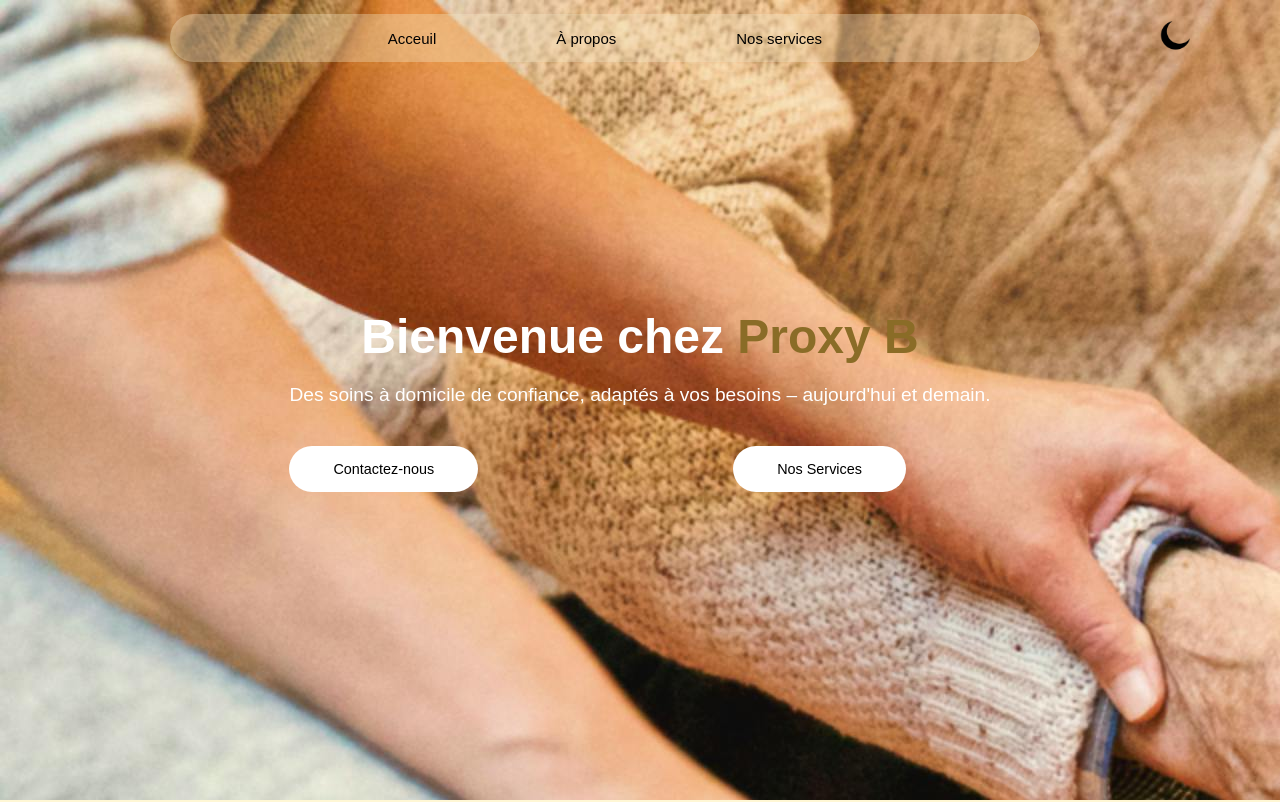
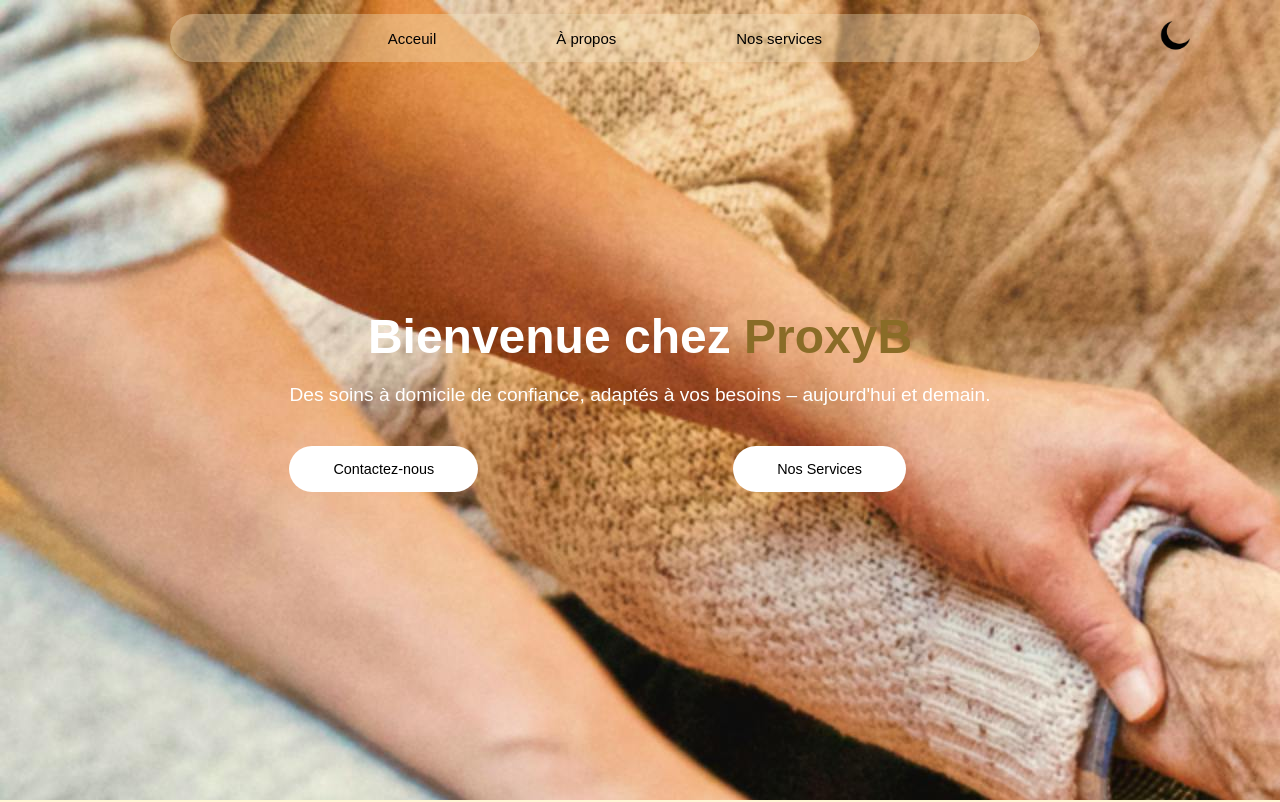
Before and after one commit to DVRTHVADER/MedAssist, a React (Vite) app: page / in a window 1280 px wide. Shown: the top 802 px of the page. Built offline with nearby package versions, Linux system fonts and the light colour scheme.

Commit message:
Update Acceuil.jsx

```diff
--- a/src/components/Acceuil/Acceuil.jsx
+++ b/src/components/Acceuil/Acceuil.jsx
@@ -9,7 +9,7 @@ const Acceuil = () => {
         <div className="acceuil-overlay">
           <div className="acceuil-content">
             <h1 className="acceuil-title">
-              Bienvenue chez <span className="highlight">Proxy B </span>
+              Bienvenue chez <span className="highlight">ProxyB</span>
             </h1>
             <p className="acceuil-description">
               Des soins à domicile de confiance, adaptés à vos besoins –
```
